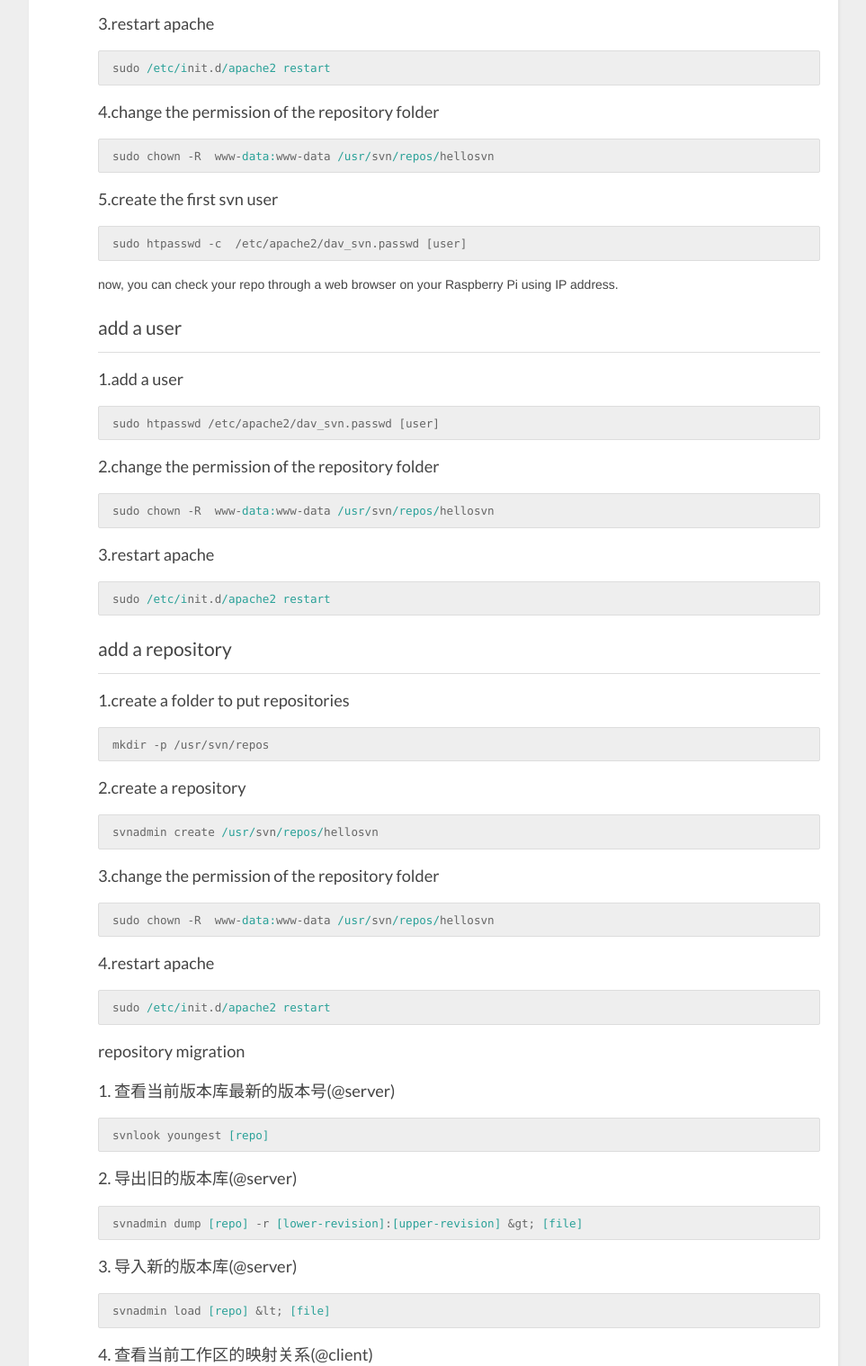
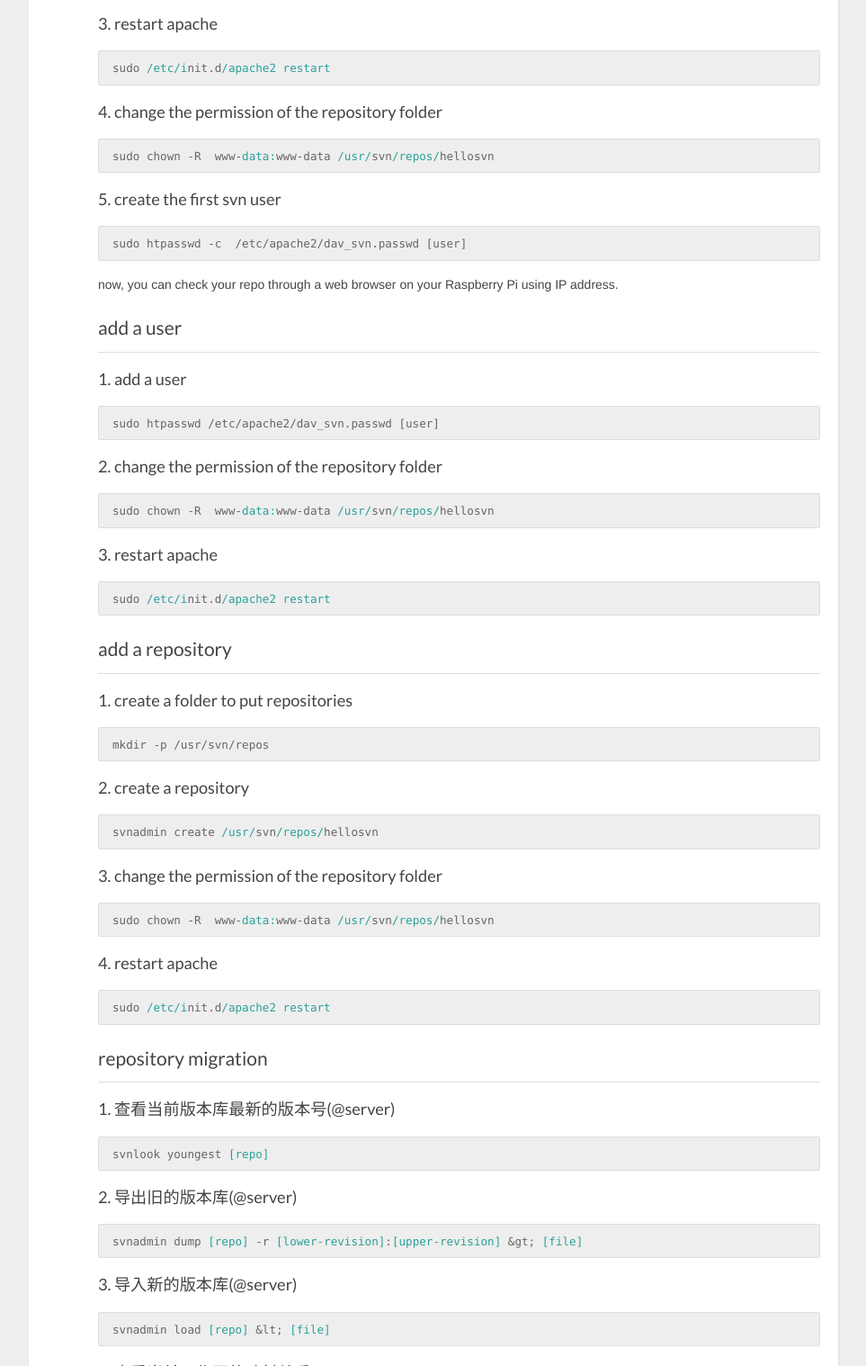
Before and after one commit to snigoal/snigoal.github.io, a plain HTML site: page 2013/03/01/set-up-raspberrypi-as-a-svn-server/index.html in a window 1280 px wide. Shown: the part 1282-2800 px from the top of the page at 90% size, without its empty margins (8-971 px from the left). Drawn offline with nearby package versions, Linux system fonts and the light colour scheme.

Commit message:
committed by 'hexo d' at 2016-05-22 18:04:16.

```diff
--- a/2013/03/01/set-up-raspberrypi-as-a-svn-server/index.html
+++ b/2013/03/01/set-up-raspberrypi-as-a-svn-server/index.html
@@ -8,7 +8,7 @@
 
   <meta name="description" content="briefhardware: raspberrypios:raspbian
 install subversionsudo apt-get install subversion
-create repository1.create a folder to put repositoriesmkdi">
+create repository1. create a folder to put repositoriesmkd">
 
 
   <meta name="viewport" content="width=device-width, initial-scale=1, maximum-scale=1">
@@ -64,10 +64,10 @@ create repository1.create a folder to put repositoriesmkdi">
 
         <h2 id="brief">brief</h2><p>hardware: raspberrypi<br>os:raspbian  </p>
 <h2 id="install_subversion">install subversion</h2><pre><code><span class="label">sudo</span> apt-<span class="preprocessor">get</span> install <span class="keyword">subversion </span>
-</code></pre><h2 id="create_repository">create repository</h2><h3 id="1-create_a_folder_to_put_repositories">1.create a folder to put repositories</h3><pre><code>mkdir -<span class="tag">p</span> /usr/svn/repos
-</code></pre><h3 id="2-create_a_repository">2.create a repository</h3><pre><code>svnadmin create <span class="regexp">/usr/</span>svn<span class="regexp">/repos/</span>hellosvn
-</code></pre><h2 id="set_up_remote_access_over_http">set up remote access over http</h2><h3 id="1-install_http_server_apache2">1.install http server apache2</h3><pre><code>sudo apt-<span class="keyword">get</span> install apache2 libapache2-svn
-</code></pre><h3 id="2-edit_dav_svn-conf_at_/etc/apache2/mods-available/dav_svn-conf">2.edit dav_svn.conf at /etc/apache2/mods-available/dav_svn.conf</h3><pre><code>sudo nano <span class="regexp">/etc/</span>apache2<span class="regexp">/mods-available/</span>dav_svn.conf
+</code></pre><h2 id="create_repository">create repository</h2><h3 id="1-_create_a_folder_to_put_repositories">1. create a folder to put repositories</h3><pre><code>mkdir -<span class="tag">p</span> /usr/svn/repos
+</code></pre><h3 id="2-_create_a_repository">2. create a repository</h3><pre><code>svnadmin create <span class="regexp">/usr/</span>svn<span class="regexp">/repos/</span>hellosvn
+</code></pre><h2 id="set_up_remote_access_over_http">set up remote access over http</h2><h3 id="1-_install_http_server_apache2">1. install http server apache2</h3><pre><code>sudo apt-<span class="keyword">get</span> install apache2 libapache2-svn
+</code></pre><h3 id="2-_edit_dav_svn-conf_at_/etc/apache2/mods-available/dav_svn-conf">2. edit dav_svn.conf at /etc/apache2/mods-available/dav_svn.conf</h3><pre><code>sudo nano <span class="regexp">/etc/</span>apache2<span class="regexp">/mods-available/</span>dav_svn.conf
 </code></pre><p>add content below to the bottom of the file  </p>
 <pre><code><span class="tag">&lt;Location /svn&gt;</span>
     <span class="keyword">DAV</span> svn
@@ -79,22 +79,22 @@ create repository1.create a folder to put repositoriesmkdi">
         <span class="keyword">Require</span> valid-user
     <span class="tag">&lt;/LimitExcept&gt;</span>
 <span class="tag">&lt;/Location&gt;</span>
-</code></pre><h3 id="3-restart_apache">3.restart apache</h3><pre><code>sudo <span class="regexp">/etc/i</span>nit.d<span class="regexp">/apache2 restart</span>
-</code></pre><h3 id="4-change_the_permission_of_the_repository_folder">4.change the permission of the repository folder</h3><pre><code>sudo chown -R  www-<span class="string">data:</span>www-data <span class="regexp">/usr/</span>svn<span class="regexp">/repos/</span>hellosvn
-</code></pre><h3 id="5-create_the_first_svn_user">5.create the first svn user</h3><pre><code>sudo htpasswd -c  /etc/apache2/dav_svn<span class="class">.passwd</span> [user]
+</code></pre><h3 id="3-_restart_apache">3. restart apache</h3><pre><code>sudo <span class="regexp">/etc/i</span>nit.d<span class="regexp">/apache2 restart</span>
+</code></pre><h3 id="4-_change_the_permission_of_the_repository_folder">4. change the permission of the repository folder</h3><pre><code>sudo chown -R  www-<span class="string">data:</span>www-data <span class="regexp">/usr/</span>svn<span class="regexp">/repos/</span>hellosvn
+</code></pre><h3 id="5-_create_the_first_svn_user">5. create the first svn user</h3><pre><code>sudo htpasswd -c  /etc/apache2/dav_svn<span class="class">.passwd</span> [user]
 </code></pre><p>now, you can check your repo through a web browser on your Raspberry Pi using IP address.</p>
-<h2 id="add_a_user">add a user</h2><h3 id="1-add_a_user">1.add a user</h3><pre><code>sudo htpasswd /etc/apache2/dav_svn<span class="class">.passwd</span> [user]
-</code></pre><h3 id="2-change_the_permission_of_the_repository_folder">2.change the permission of the repository folder</h3><pre><code>sudo chown -R  www-<span class="string">data:</span>www-data <span class="regexp">/usr/</span>svn<span class="regexp">/repos/</span>hellosvn
-</code></pre><h3 id="3-restart_apache-1">3.restart apache</h3><pre><code>sudo <span class="regexp">/etc/i</span>nit.d<span class="regexp">/apache2 restart</span>
-</code></pre><h2 id="add_a_repository">add a repository</h2><h3 id="1-create_a_folder_to_put_repositories-1">1.create a folder to put repositories</h3><pre><code>mkdir -<span class="tag">p</span> /usr/svn/repos
-</code></pre><h3 id="2-create_a_repository-1">2.create a repository</h3><pre><code>svnadmin create <span class="regexp">/usr/</span>svn<span class="regexp">/repos/</span>hellosvn
-</code></pre><h3 id="3-change_the_permission_of_the_repository_folder">3.change the permission of the repository folder</h3><pre><code>sudo chown -R  www-<span class="string">data:</span>www-data <span class="regexp">/usr/</span>svn<span class="regexp">/repos/</span>hellosvn
-</code></pre><h3 id="4-restart_apache">4.restart apache</h3><pre><code>sudo <span class="regexp">/etc/i</span>nit.d<span class="regexp">/apache2 restart</span>
-</code></pre><h3 id="repository_migration">repository migration</h3><h3 id="1-_查看当前版本库最新的版本号(@server)">1. 查看当前版本库最新的版本号(@server)</h3><pre><code>svnlook youngest <span class="string">[repo]</span>
+<h2 id="add_a_user">add a user</h2><h3 id="1-_add_a_user">1. add a user</h3><pre><code>sudo htpasswd /etc/apache2/dav_svn<span class="class">.passwd</span> [user]
+</code></pre><h3 id="2-_change_the_permission_of_the_repository_folder">2. change the permission of the repository folder</h3><pre><code>sudo chown -R  www-<span class="string">data:</span>www-data <span class="regexp">/usr/</span>svn<span class="regexp">/repos/</span>hellosvn
+</code></pre><h3 id="3-_restart_apache-1">3. restart apache</h3><pre><code>sudo <span class="regexp">/etc/i</span>nit.d<span class="regexp">/apache2 restart</span>
+</code></pre><h2 id="add_a_repository">add a repository</h2><h3 id="1-_create_a_folder_to_put_repositories-1">1. create a folder to put repositories</h3><pre><code>mkdir -<span class="tag">p</span> /usr/svn/repos
+</code></pre><h3 id="2-_create_a_repository-1">2. create a repository</h3><pre><code>svnadmin create <span class="regexp">/usr/</span>svn<span class="regexp">/repos/</span>hellosvn
+</code></pre><h3 id="3-_change_the_permission_of_the_repository_folder">3. change the permission of the repository folder</h3><pre><code>sudo chown -R  www-<span class="string">data:</span>www-data <span class="regexp">/usr/</span>svn<span class="regexp">/repos/</span>hellosvn
+</code></pre><h3 id="4-_restart_apache">4. restart apache</h3><pre><code>sudo <span class="regexp">/etc/i</span>nit.d<span class="regexp">/apache2 restart</span>
+</code></pre><h2 id="repository_migration">repository migration</h2><h3 id="1-_查看当前版本库最新的版本号(@server)">1. 查看当前版本库最新的版本号(@server)</h3><pre><code>svnlook youngest <span class="string">[repo]</span>
 </code></pre><h3 id="2-_导出旧的版本库(@server)">2. 导出旧的版本库(@server)</h3><pre><code>svnadmin dump <span class="string">[repo]</span> -r <span class="string">[lower-revision]</span>:<span class="string">[upper-revision]</span> &amp;gt; <span class="string">[file]</span>
 </code></pre><h3 id="3-_导入新的版本库(@server)">3. 导入新的版本库(@server)</h3><pre><code>svnadmin load <span class="string">[repo]</span> &amp;lt; <span class="string">[file]</span>
 </code></pre><h3 id="4-_查看当前工作区的映射关系(@client)">4. 查看当前工作区的映射关系(@client)</h3><pre><code><span class="title">svn</span> <span class="built_in">info</span>
-</code></pre><h3 id="5-为当前工作区切换repository_(@client)">5.为当前工作区切换repository (@client)</h3><pre><code>svn switch --relocate <span class="string">[old-repo-url]</span> <span class="string">[new-repo-url]</span>
+</code></pre><h3 id="5-_为当前工作区切换repository_(@client)">5. 为当前工作区切换repository (@client)</h3><pre><code>svn switch --relocate <span class="string">[old-repo-url]</span> <span class="string">[new-repo-url]</span>
 </code></pre><h2 id="ref">ref</h2><ol>
 <li><a href="http://www.jeremymorgan.com/tutorials/raspberry-pi/raspberry-pi-how-to-svn-server" target="_blank" rel="external">http://www.jeremymorgan.com/tutorials/raspberry-pi/raspberry-pi-how-to-svn-server</a></li>
 <li><a href="http://www.blogjava.net/pengpenglin/archive/2008/12/26/248405.html" target="_blank" rel="external">http://www.blogjava.net/pengpenglin/archive/2008/12/26/248405.html</a></li>
```
Also changed, not shown: page/2/index.html (+16 -16 lines).
